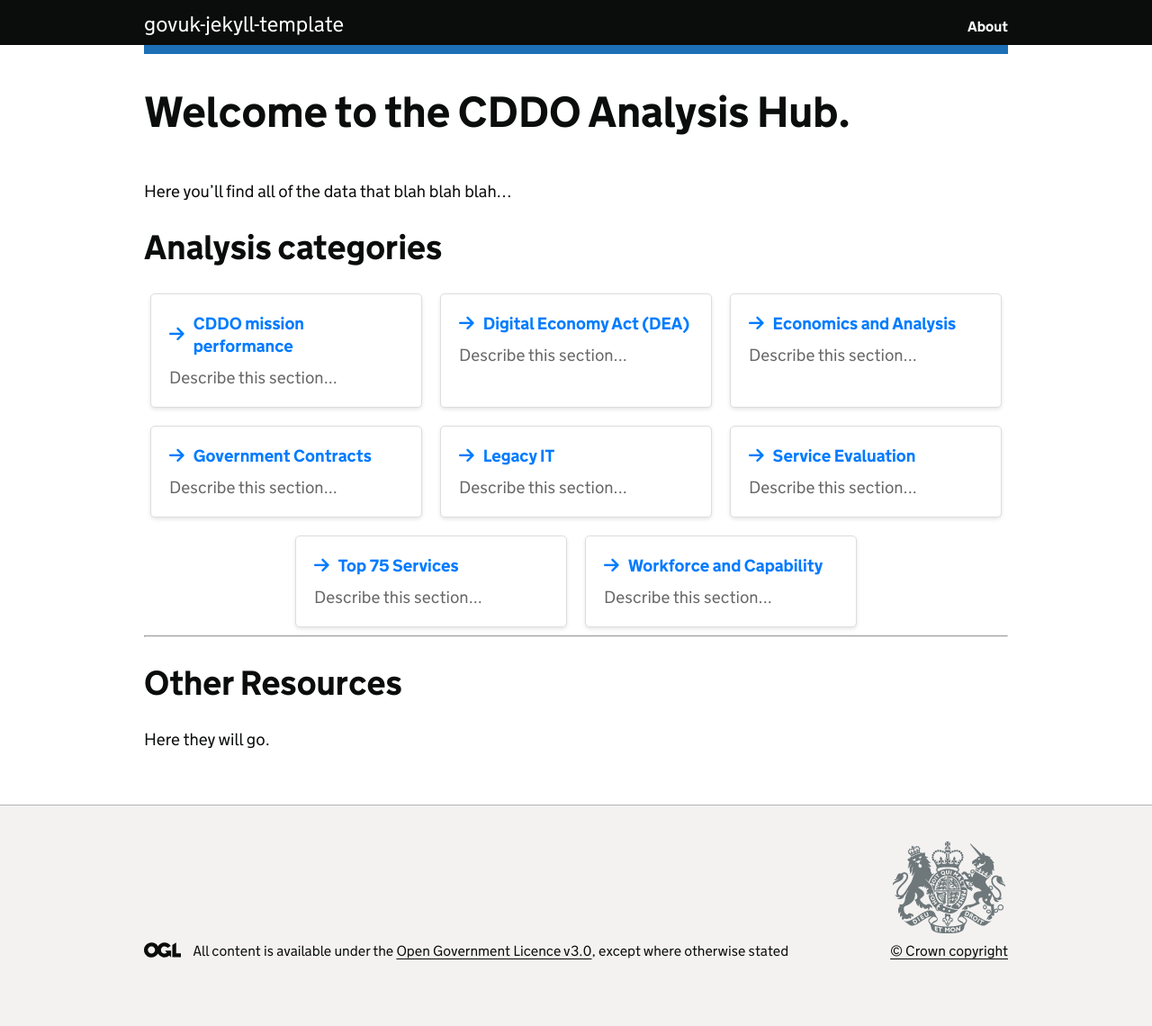
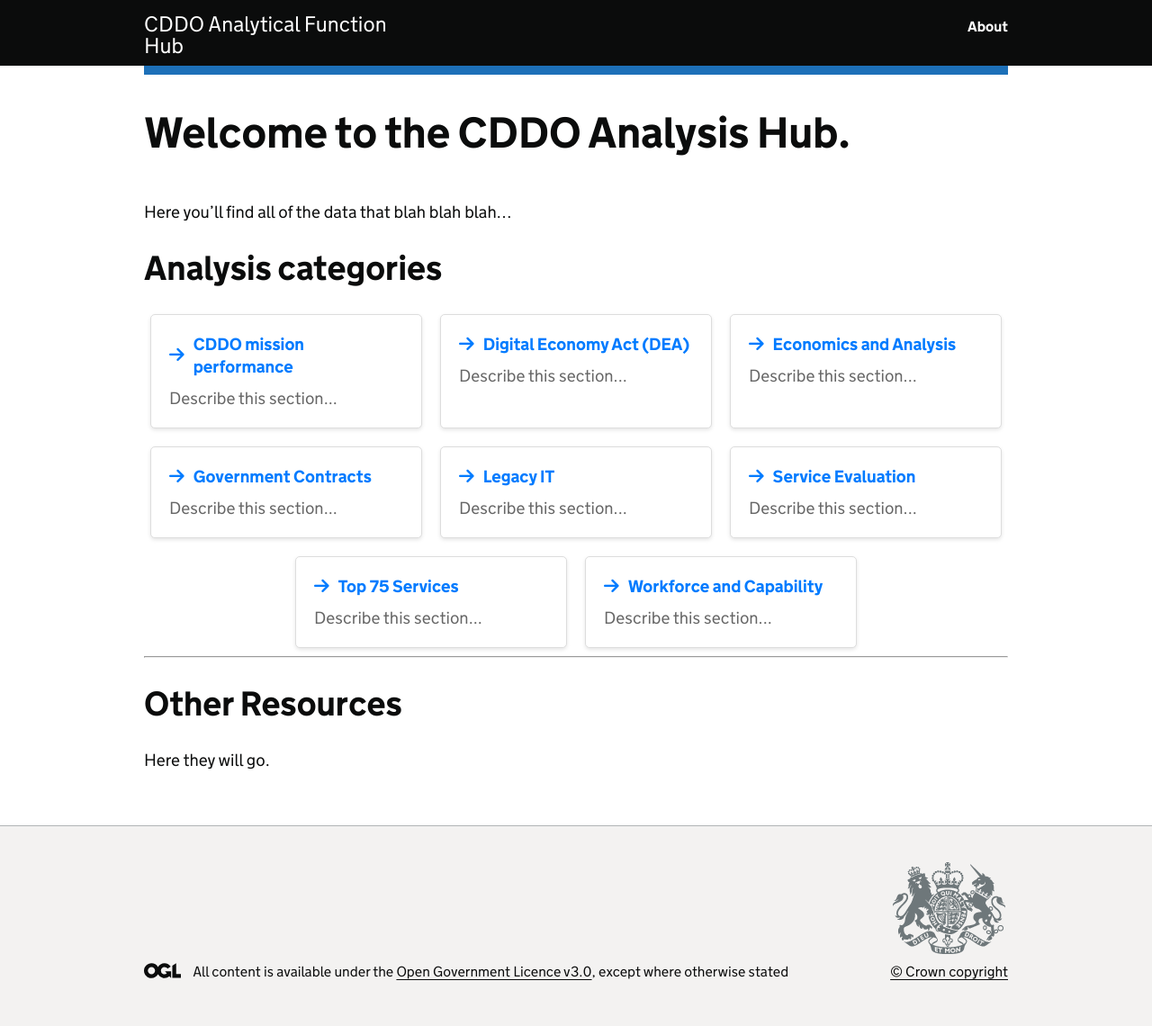
Before and after one commit to gillespied/af-hub-demo, a Jekyll site: the page built from index.markdown, in a window 1280 px wide. Shown: the whole page at 90% size. Built offline with Jekyll 4.4.1, drawn with Linux system fonts in a browser that asks for light colours; nearby versions of some CDN libraries; before the commit the page ends 1117 px from its top, so only the background shows below that.

Commit message:
Changed title

```diff
--- a/_config.yml
+++ b/_config.yml
@@ -18,7 +18,7 @@
 # You can create any custom variable you would like, and they will be accessible
 # in the templates via {{ site.myvariable }}.
 
-title: govuk-jekyll-template
+title: CDDO Analytical Function Hub
 email: your-email@example.com
 description: >- # this means to ignore newlines until "baseurl:"
   Write an awesome description for your new site here. You can edit this
```
